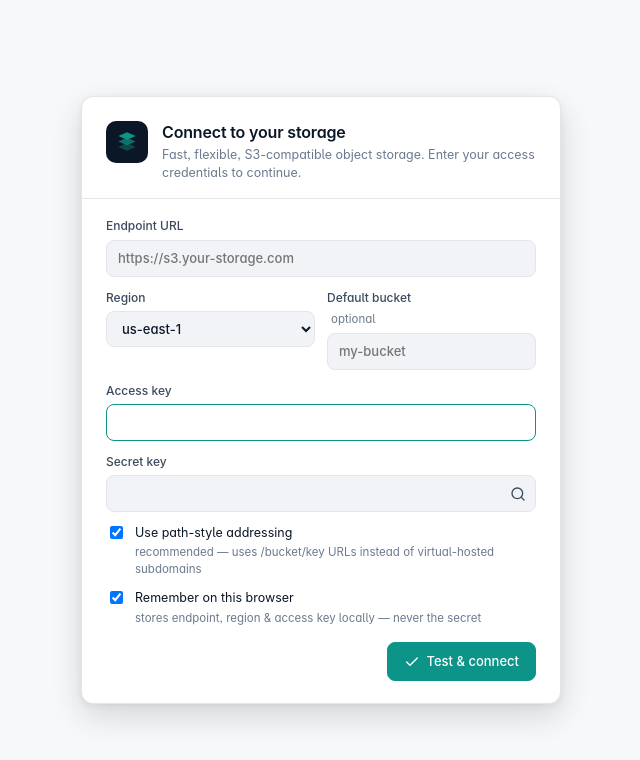
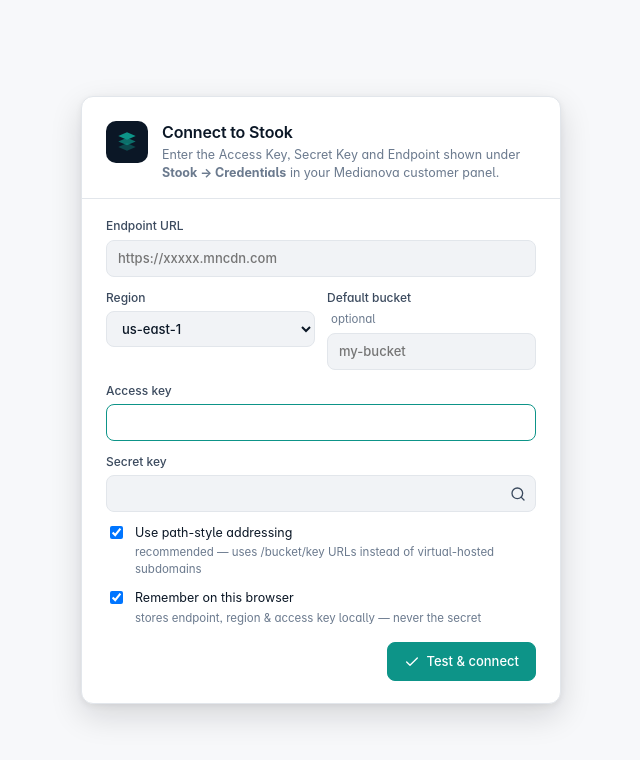
Before and after one commit to dincerkurnaz/stook-cloud-browser, a website: page public/index.html in a window 1280 px wide. Shown: the whole page, without its empty margins (319-959 px from the left). Drawn offline with Linux system fonts and the light colour scheme; no server answers.

Commit message:
Align connect screen and README with Stook customer-panel terminology
- Use real Stook endpoint pattern (https://xxxxx.mncdn.com) in placeholder and docs
- Reference the actual customer-panel path (Stook → Credentials) with steps for retrieving Access Key, Secret Key and Endpoint
- Clarify how to view the Secret Key (re-enter panel password)
- Quote Medianova's product tagline verbatim
- Add support link at the bottom of README

```diff
--- a/public/index.html
+++ b/public/index.html
@@ -220,14 +220,14 @@
             </svg>
           </div>
           <div>
-            <div class="connect-title">Connect to your storage</div>
-            <div class="connect-sub">Fast, flexible, S3-compatible object storage. Enter your access credentials to continue.</div>
+            <div class="connect-title">Connect to Stook</div>
+            <div class="connect-sub">Enter the Access Key, Secret Key and Endpoint shown under <b>Stook → Credentials</b> in your Medianova customer panel.</div>
           </div>
         </div>
         <form class="connect-form" id="connectForm">
           <label>
             Endpoint URL
-            <input type="text" id="cfEndpoint" placeholder="https://s3.your-storage.com" autocomplete="off" />
+            <input type="text" id="cfEndpoint" placeholder="https://xxxxx.mncdn.com" autocomplete="off" />
           </label>
           <div class="connect-grid">
             <label>
```
Also changed, not shown: README.md.
